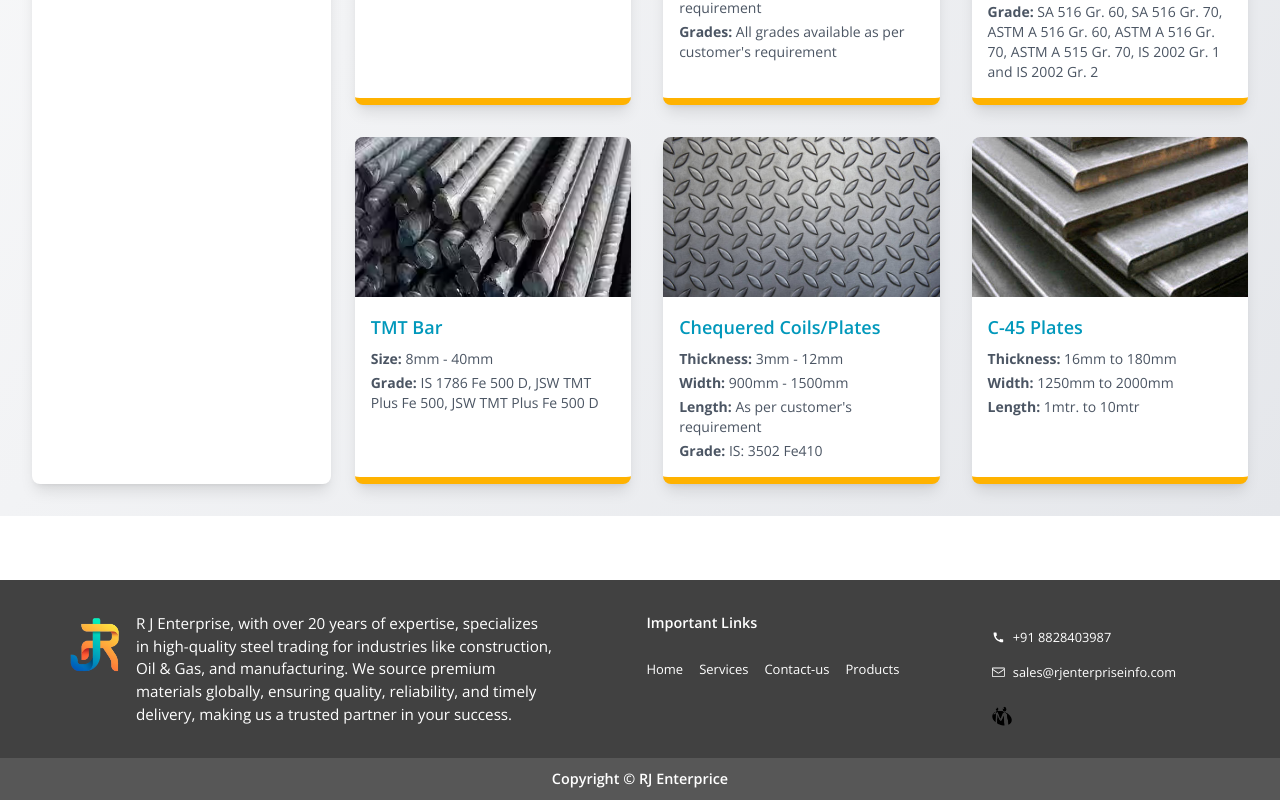
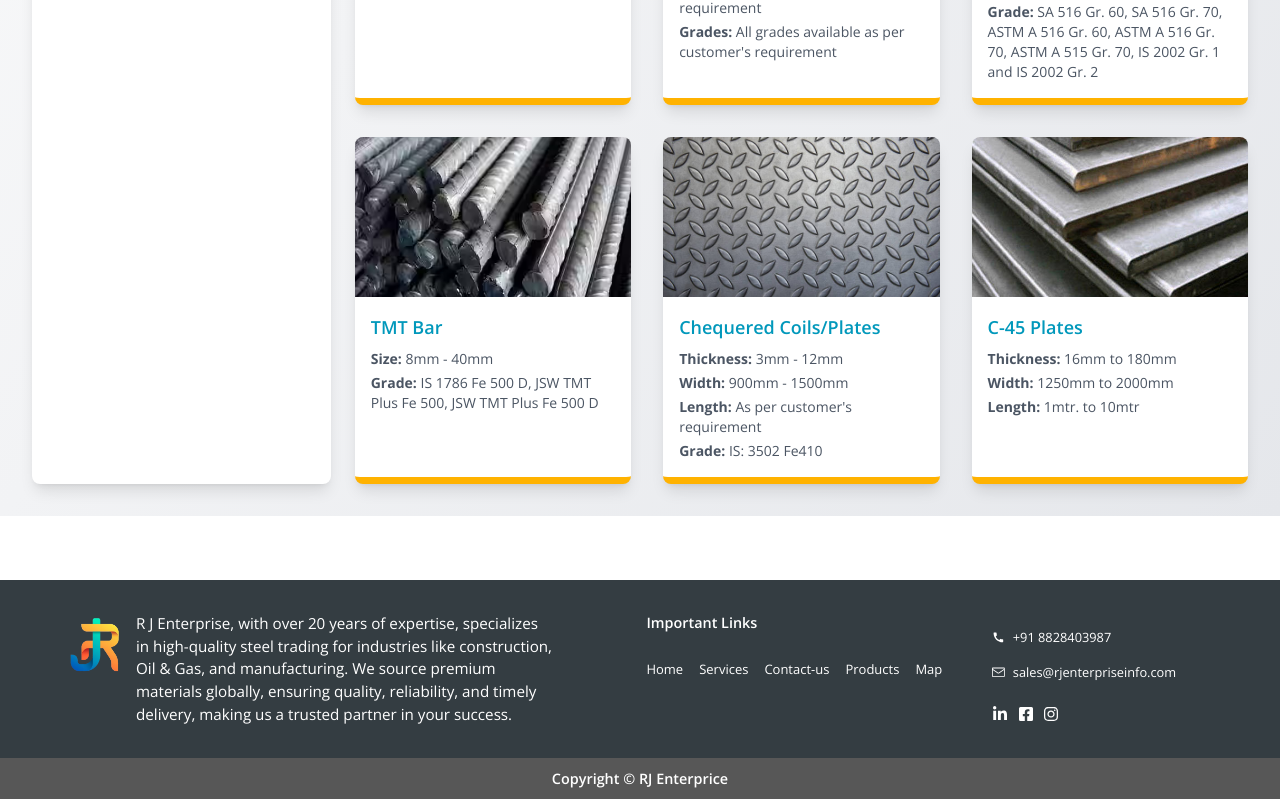
Before and after one commit to vc8bp/stancore, a Next.js app: page /products in a window 1280 px wide. Shown: the part 1332-2132 px from the top of the page. Built offline with nearby package versions, Linux system fonts and the light colour scheme; a web font is replaced by a local one.

Commit message:
minor changes

```diff
--- a/src/app/(components)/footer/Footer.jsx
+++ b/src/app/(components)/footer/Footer.jsx
@@ -17,14 +17,17 @@ const footerData = [
             { title: 'Services', link: "/services" },
             { title: 'Contact-us', link: "/contact-us", },
             { title: 'Products', link: "/products" },
+            { title: 'Map', link: "https://maps.app.goo.gl/YBg5vXbGqUwNaYKx9"}
         ]
     },
 ];
 
 const socialicons = [
-
-    // { icon: <FaLinkedinIn />, link: 'https://www.linkedin.com/company/stancor-alloys-inc' },
-    { icon: <Image src="/indiaMart.png" width={20} height={20} />, link: 'https://www.indiamart.com/r-j-enterprisevasaivirar/'}
+    { icon: <FaLinkedinIn />, link: 'https://www.linkedin.com/company/stancor-alloys-inc' },
+    { icon: <FaFacebookSquare />, link: 'https://www.linkedin.com/company/stancor-alloys-inc' },
+    { icon: <FaInstagram />, link: 'https://www.linkedin.com/company/stancor-alloys-inc' },
+    // { icon: <FaSearch />, link: 'https://www.linkedin.com/company/stancor-alloys-inc' },
+    // { icon: <Image src="/indiaMart.png" width={20} height={20} />, link: 'https://www.indiamart.com/r-j-enterprisevasaivirar/'}
 ]
 
 const Footer = () => {
--- a/src/app/(components)/footer/Footer.module.scss
+++ b/src/app/(components)/footer/Footer.module.scss
@@ -1,6 +1,6 @@
 .footerSection {
     margin-top: 4rem;
-    background: var(--tercolor);
+    background: #343d42;
     padding: 2rem 0;
 
     .footerContnet {
--- a/src/app/(home)/(components)/SpecialAbilites/SpecialAbilites.jsx
+++ b/src/app/(home)/(components)/SpecialAbilites/SpecialAbilites.jsx
@@ -1,6 +1,7 @@
 import React from 'react'
 import styles from './SpecialAbilites.module.scss'
 import { Button } from "@/components/ui/button";
+import Link from 'next/link';
 
 
 const SpecialAbilites = () => {
@@ -16,6 +17,7 @@ const SpecialAbilites = () => {
                         <li>Our Quality of Products is Suitable to All Industries.</li>
                     </ul>
                 </div>
+                <Link target='__blank' href="/documents/R J ENTERPRISE ISO CERTIFICATE.pdf" >
                 <Button
                     style={{ transition: "all 0.3s ease-in-out" }}
                     // onClick={onClick}
@@ -25,6 +27,8 @@ const SpecialAbilites = () => {
                 >
                     view Certificate
                 </Button>
+                </Link>
+
             </div>
         </div>
     )
--- a/src/app/contact-us/(components)/ContactBanner/ConatctBanner.jsx
+++ b/src/app/contact-us/(components)/ContactBanner/ConatctBanner.jsx
@@ -7,7 +7,7 @@ const ConatctBanner = () => {
             <div className={`ccontainer ${styles.container}`}>
                 <div className={styles.content}>
                     <h1 className="title">Contact Us</h1>
-                    <p>Stancor Group&apos;s Head Office is Situated Right in the Heart of South Mumbai&apos;s Opera House. Our other office and factory locations are strategically chosen to cover the wide market base in India as well as Middle East and Europe.</p>
+                    <p>Reach out to R J Enterprise for all your steel trading needs. Whether you have questions, need a quote, or want to explore our product range, our team is here to assist you. Let us help drive your projects with quality and excellence!</p>
                 </div>
             </div>
         </div>
--- a/src/app/contact-us/(components)/ContactUs/ContactUs.jsx
+++ b/src/app/contact-us/(components)/ContactUs/ContactUs.jsx
@@ -26,7 +26,7 @@ const ContactUs = () => {
                         {topdata.map((e) => {
                             return (
                                 <div key={e.title} className="bg-white p-6 rounded-lg shadow-md hover:shadow-lg transition-shadow">
-                                    <h2 className="text-2xl font-semibold text-gray-800 mb-2">{e.title}</h2>
+                                    <h2 className="text-2xl font-semibold text-gray-800 mb-2 ">{e.title}</h2>
                                     <p className="text-gray-600 mb-4">{e.desc}</p>
 
                                     <div className="mt-4 border-t border-gray-200 pt-4 ">
@@ -34,14 +34,18 @@ const ContactUs = () => {
                                         <p className="text-gray-500 ">{e.email}</p>
                                         <p className="text-gray-500 ">{e.number}</p>
                                     </div>
+
+                                    <p className="text-gray-800 font-medium mt-5 mb-2">Address</p>
+                                    <iframe src="https://www.google.com/maps/embed?pb=!1m18!1m12!1m3!1d235.09559914972937!2d72.82717459941061!3d19.47583845708235!2m3!1f0!2f0!3f0!3m2!1i1024!2i768!4f13.1!3m3!1m2!1s0x3be7a9ea0e04c819%3A0xb3f56f58729a1ca6!2sFRGG%2BCW7%2C%20Virar%20East%2C%20Virar%2C%20Maharashtra%20401303!5e0!3m2!1sen!2sin!4v1734617522855!5m2!1sen!2sin" width="100%" height="300px" style={{border:0}} allowFullScreen="" loading="lazy" referrerPolicy="no-referrer-when-downgrade"></iframe>
                                 </div>
-
                             )
                         })}
                     </div>
                     <div className={styles.leftSection}>
                         <Form />
                     </div>
+
+
                     {/* <div className={styles.rightSection}>
                         <h2 className="title">Contact info</h2>
                         <h3 className='title'>Stancor Alloys Private Limited</h3>
--- a/src/app/contact-us/(components)/ContactUs/Form.jsx
+++ b/src/app/contact-us/(components)/ContactUs/Form.jsx
@@ -3,16 +3,17 @@ import React, { useState } from 'react'
 import styles from './ContactUs.module.scss'
 import { sendMail } from './sendMail';
 import { products } from '@/app/products/page';
+import { useParams, usePathname, useSearchParams } from 'next/navigation';
 
 
 function Form() {
-
+    const url = useSearchParams()
     const [formData, setFormData] = useState({
         name: "",
         email: "",
         message: "",
         companyName: "",
-        product: ""
+        product: url.get("product") ?? ""
     });
     const [status, setStatus] = useState("");
 
--- a/src/app/products/page.jsx
+++ b/src/app/products/page.jsx
@@ -4,6 +4,7 @@ import { Button } from "@/components/ui/button";
 import Image from "next/image";
 import React, { useState } from "react";
 import { VscEye } from "react-icons/vsc";
+import Link from "next/link";
 
 export const products = [
   {
@@ -167,7 +168,7 @@ const ProductPage = () => {
           {filteredProducts.map((product, index) => (
             <div
               key={index}
-              style={{borderBottom: "7px solid var(--color)"}}
+              style={{ borderBottom: "7px solid var(--color)" }}
               className="bg-white shadow-lg rounded-lg overflow-hidden transform transition duration-300 hover:scale-105 hover:shadow-2xl"
               onClick={() => setSelectedProduct(product)}
             >
@@ -219,8 +220,9 @@ const ProductPage = () => {
               ))}
             </div>
             <div className="flex justify-center mt-6">
+              <Link href={`/contact-us?product=${selectedProduct.name}`} >
                 <Button
-            style={{transition: "all 0.3s ease-in-out"}}
+                  style={{ transition: "all 0.3s ease-in-out" }}
                   // onClick={onClick}
                   className={`px-6 py-3 bg-[var(--color)] text-white font-semibold rounded-md
                   shadow-lg hover:bg-[var(--db)] transition-transform transform hover:scale-105
@@ -228,6 +230,8 @@ const ProductPage = () => {
                 >
                   Make an Inquiry
                 </Button>
+              </Link>
+
             </div>
           </DialogContent>
         </Dialog>
```
Also changed, not shown: src/app/contact-us/(components)/ContactUs/ContactUs.module.scss (+6 -2 lines). Lines whose indentation alone changed are shown as unchanged.
